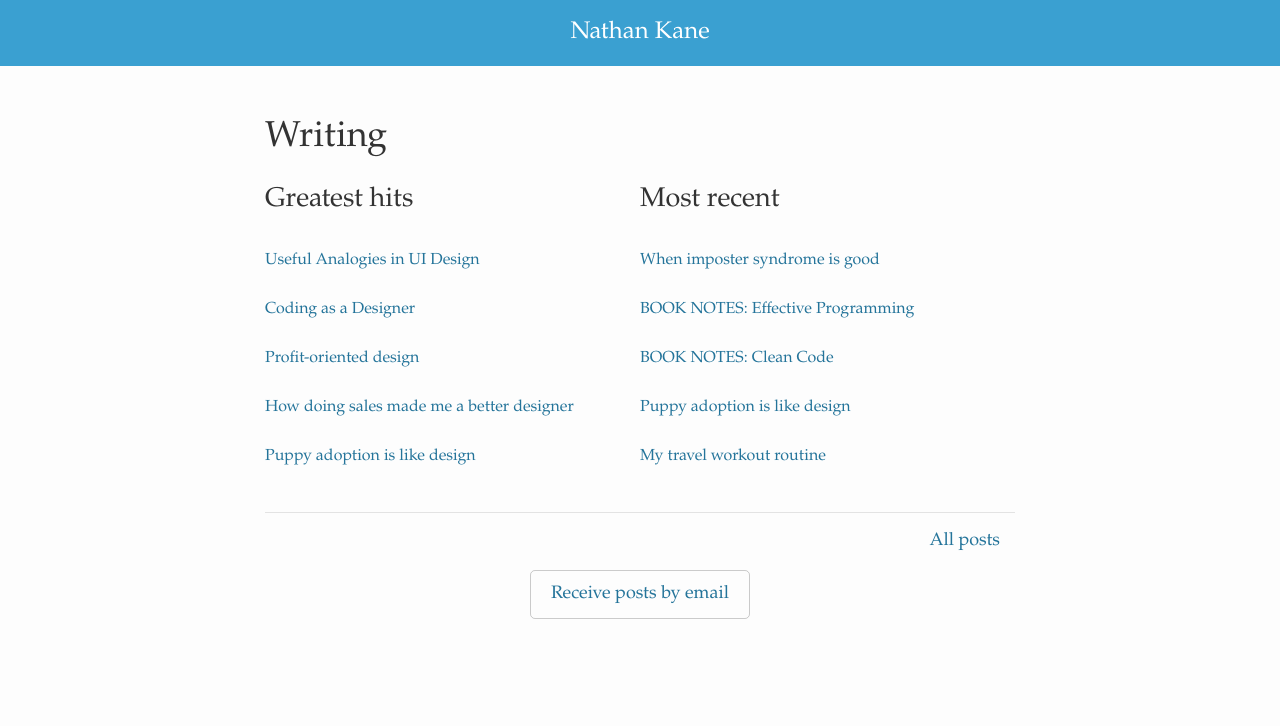
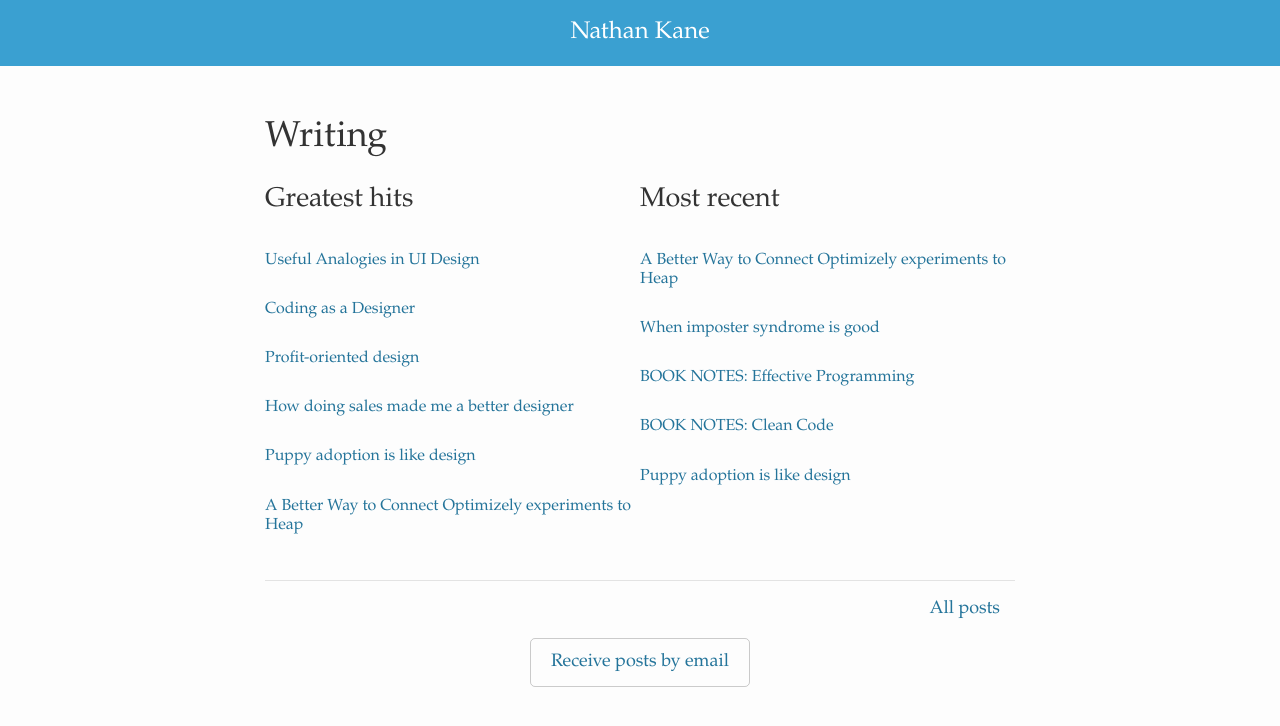
Before and after one commit to kanenathan213/kanenathan213.github.io, a Jekyll site: the page built from writing/writing.md, in a window 1280 px wide. Shown: the top 726 px of the page. Built offline with Jekyll 4.4.1, drawn with Linux system fonts in a browser that asks for light colours; some of the changed lines change nothing that is shown.

Commit message:
heap post

```diff
--- /dev/null
+++ b/_posts/2016-09-01-heap-optimizely.md
@@ -0,0 +1,65 @@
+---
+layout: post
+title:  "A Better Way to Connect Optimizely experiments to Heap"
+date:   2016-08-30
+categories: software
+author: "Nathan Kane"
+featured: true
+comments: true
+---
+
+--------
+<br>
+[Heap](https://heapanalytics.com/) is a pretty revolutionary approach to analytics, providing lots of tracking for very little instrumentation work. However, one customization that my team found necessary was to link active Optimizely experiments to Heap behavior tracking, so we could set up funnels and segments based on who saw which experiment.
+
+The [Heap documentation](https://heapanalytics.com/docs/using-identify) provides the way to do this. However, in implementing this into my project, I suspected there was a more ES6-compliant and error-proof way to write this method.
+
+Here's the snippet they provide to build an object of Optimizely experiments and send them to Heap.
+
+{% highlight javascript %}
+
+// Create an object to store experiment names and variations
+var props = {}
+
+for (idx in optimizely.activeExperiments) {
+    props[optimizely.data.experiments[optimizely.activeExperiments[idx]].name]
+    = optimizely.variationNamesMap[optimizely.activeExperiments[idx]];
+}
+heap.addUserProperties(props)
+
+{% endhighlight %}
+
+My first issue is that using `for...in` for looping through an array (`optimizely.activeExperiments`) is a bit of an antipattern. Given that, in arrays, sequence usually matters, `for...in` can be misleading since there's no guarantee you'll get the order you expect. [Mozilla's docs](https://developer.mozilla.org/en-US/docs/Web/JavaScript/Reference/Statements/for...in) provide a more thorough explanation. Plus, our linter really didn't like `for...in`, not that I should always let linters boss me around :).
+
+Collection order may not matter so much here, but I found `reduce` a more natural fit for extracting values from an array to build up an object.
+
+Second, maybe I'm paranoid, but creaing a critical dependency on two asynchronously-loaded analytics libraries (Heap and Optimizely) scares me. This fear was validated in testing when this method broke on pages where Optimizely was deactivated, or no active experiments were present. So, I found the use of `try...catch` and existence checks for the libraries justified.
+
+Finally, I had to do quite a bit of debugging and inspecting to discover what each value actually was. `idx` is not a helpful variable name (turns out that it corresponds to the current index in the `activeExperiments` array). Sure, the snippets end up being only a few lines of code, but the deeply chained collection accessing made my head hurt. I sought to address this readability concern with some clarifying variable assignments.
+
+Here's what I came up with:
+
+{% highlight javascript %}
+
+try {
+  if (heap && optimizely && optimizely.activeExperiments.length > 0) {
+    // Create an object to store experiment names and variations
+    const props = optimizely.activeExperiments.reduce((accumulator, activeExperimentID) => {
+    const experimentName = optimizely.data.experiments[activeExperimentID].name;
+    const experimentVariationName = optimizely.variationNamesMap[activeExperimentID];
+    accumulator[experimentName] = experimentVariationName;
+    return accumulator;
+  }, {});
+  // Send to Heap
+  heap.addUserProperties(props);
+  }
+} catch (error) {
+  // handle error
+} finally {
+  // continue the flow
+}
+
+{% endhighlight %}
+
+## Wrapping up
+It's often easy and tempting to just copy-and-paste vendor code you're given. However, in this project, I learned that reading, understanding, and potentially revising library code to fit into your own project's style and conventions greatly helps readability and consistency, and means you can leverage the awesome new language features you have available.
--- a/_sass/_base.scss
+++ b/_sass/_base.scss
@@ -144,6 +144,12 @@
     }
 }
 
+p code {
+  padding: 0 5px;
+  background: rgba(#193549, 0.15);
+  border-radius: 2px;
+}
+
 
 
 /**
```
